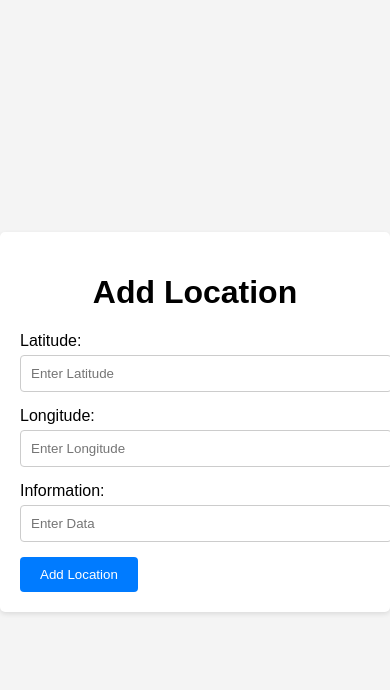
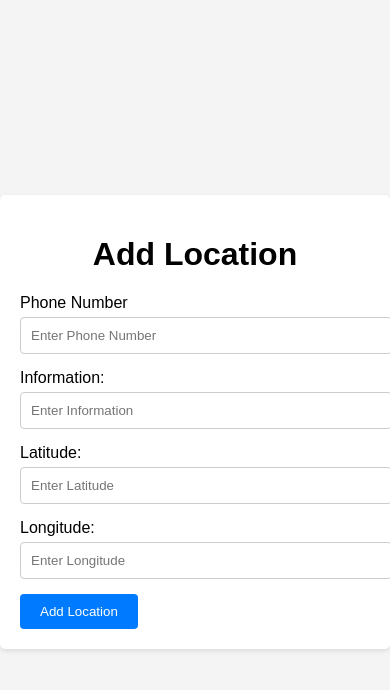
Before and after one commit to aymanelotfi/Earthquake_reporting, a Flask app: page /add_location_form in a window 390 px wide. Shown: the top 690 px of the page. Run offline with Flask 2, Linux system fonts and the light colour scheme.

Commit message:
adding phone number

```diff
--- a/app.py
+++ b/app.py
@@ -16,6 +16,7 @@ class Location(db.Model):
     longitude = db.Column(db.Float, nullable=False)
     date_time = db.Column(db.DateTime, default=datetime.utcnow, nullable=False)
     data = db.Column(db.String(255), nullable=False)
+    phone_number = db.Column(db.String(255),nullable=False)
 
 
 @app.route("/add_location", methods=["POST"])
@@ -24,6 +25,7 @@ def add_location():
     latitude = data.get("latitude")
     longitude = data.get("longitude")
     data_str = data.get("data")
+    phone_number=data.get('phone_number')
     date = datetime.now()
 
     location = Location(
@@ -32,10 +34,11 @@ def add_location():
         longitude=longitude,
         data=data_str,
         date_time=date,
+        phone_number =phone_number
     )
     db.session.add(location)
     db.session.commit()
-    return jsonify({"message": "Location added successfully"})
+    return mapview()
 
 
 #@app.route("/get_locations", methods=["GET"])
@@ -48,6 +51,7 @@ def get_locations():
             "longitude": location.longitude,
             "date_time": location.date_time.strftime("%Y-%m-%d %H:%M:%S"),
             "data": location.data,
+            "phone_number":location.phone_number
         }
         location_list.append(location_data)
     return location_list
@@ -60,14 +64,8 @@ def mapview():
     people_locations = []
     locations = get_locations()
     for location in locations:
-        people_locations.append(
-            {
-                "icon": "http://maps.google.com/mapfiles/ms/icons/green-dot.png",
-                "lat": location["latitude"],
-                "lng": location["longitude"],
-                "infobox": location["data"],
-            }
-        )
+        people_locations.append(Marker(location['latitude'],location['longitude'],location['data'],
+                                       location['phone_number']))
     sndmap = Map(
         identifier="sndmap",
         lat=30,
@@ -84,12 +82,12 @@ def add_location_form():
     return render_template("add_location_form.html")
 
 
-def Marker(latitude, longitude, info):
+def Marker(latitude, longitude, info,phone_number):
     return {
         "icon": "http://maps.google.com/mapfiles/ms/icons/red-dot.png",
         "lat": latitude,
         "lng": longitude,
-        "infobox": "<b>" + info + "</b>",
+        "infobox": "<b>" + info + "</b>"+"<p> Phone number: "+phone_number+"</p>",
     }
 
 
--- a/templates/add_location_form.html
+++ b/templates/add_location_form.html
@@ -60,18 +60,37 @@
     <div class="container">
         <h1>Add Location</h1>
         <form method="POST" action="/add_location" enctype="multipart/form-data">
+            <label for="phone">Phone Number</label>
+            <input type="text" id="phone_number" name="phone_number" required placeholder="Enter Phone Number">
+            <label for="data">Information:</label>
+            <input type="text" id="data" name="data" required placeholder="Enter Information">
+
             <label for="latitude">Latitude:</label>
-            <input type="text" id="latitude" name="latitude" required placeholder="Enter Latitude">
+            <input type="text" id="latitude" name="latitude" readonly required placeholder="Enter Latitude">
 
             <label for="longitude">Longitude:</label>
-            <input type="text" id="longitude" name="longitude" required placeholder="Enter Longitude">
-
-            <label for="data">Information:</label>
-            <input type="text" id="data" name="data" required placeholder="Enter Data">
+            <input type="text" id="longitude" name="longitude"  readonly required placeholder="Enter Longitude">
 
             <input type="submit" value="Add Location">
         </form>
     </div>
+
+    <script>
+        // Function to get the user's location
+        function getUserLocation() {
+            if ("geolocation" in navigator) {
+                navigator.geolocation.getCurrentPosition(function(position) {
+                    document.getElementById("latitude").value = position.coords.latitude;
+                    document.getElementById("longitude").value = position.coords.longitude;
+                });
+            } else {
+                alert("Geolocation is not supported by your browser.");
+            }
+        }
+
+        // Automatically get user's location when the page loads
+        getUserLocation();
+    </script>
 </body>
 
 </html>
--- a/templates/example.html
+++ b/templates/example.html
@@ -68,7 +68,7 @@
         <nav>
             <ul>
                 <li><a href="/">Home</a></li>
-                <li><a href="/add_location_form">Add your location</a></li>
+                <li><a href="/add_location_form">Add Location</a></li>
                 <li><a href="#">About</a></li>
             </ul>
         </nav>
```
Also changed, not shown: instance/locations.db.
